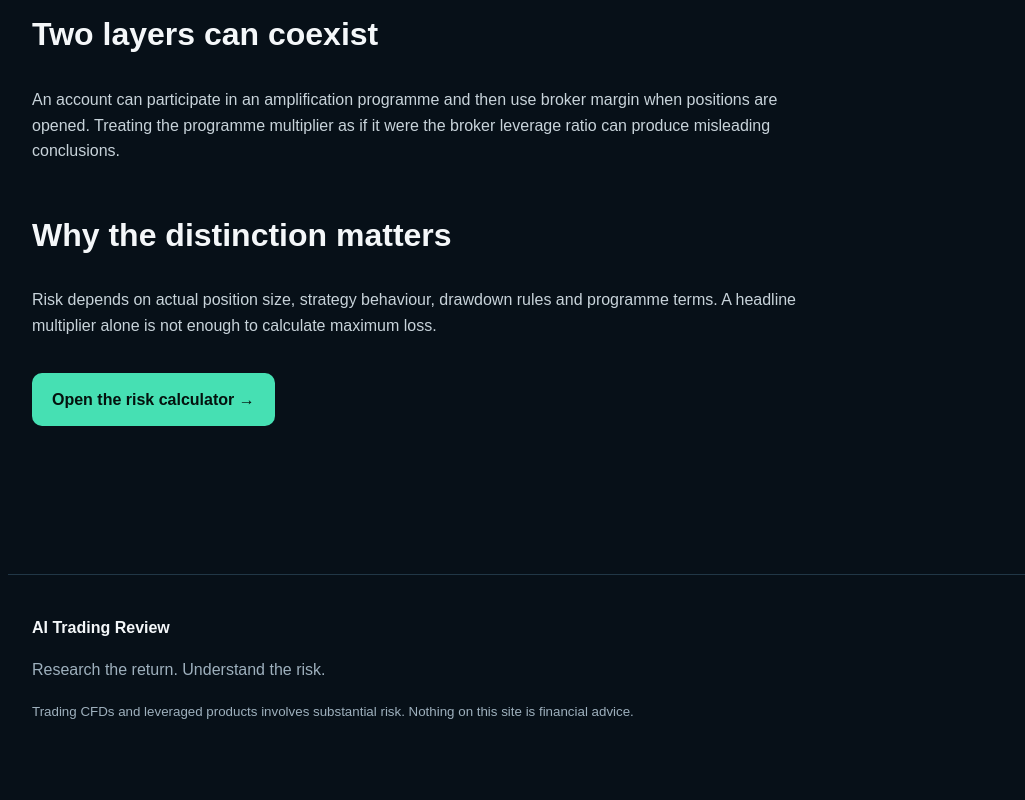
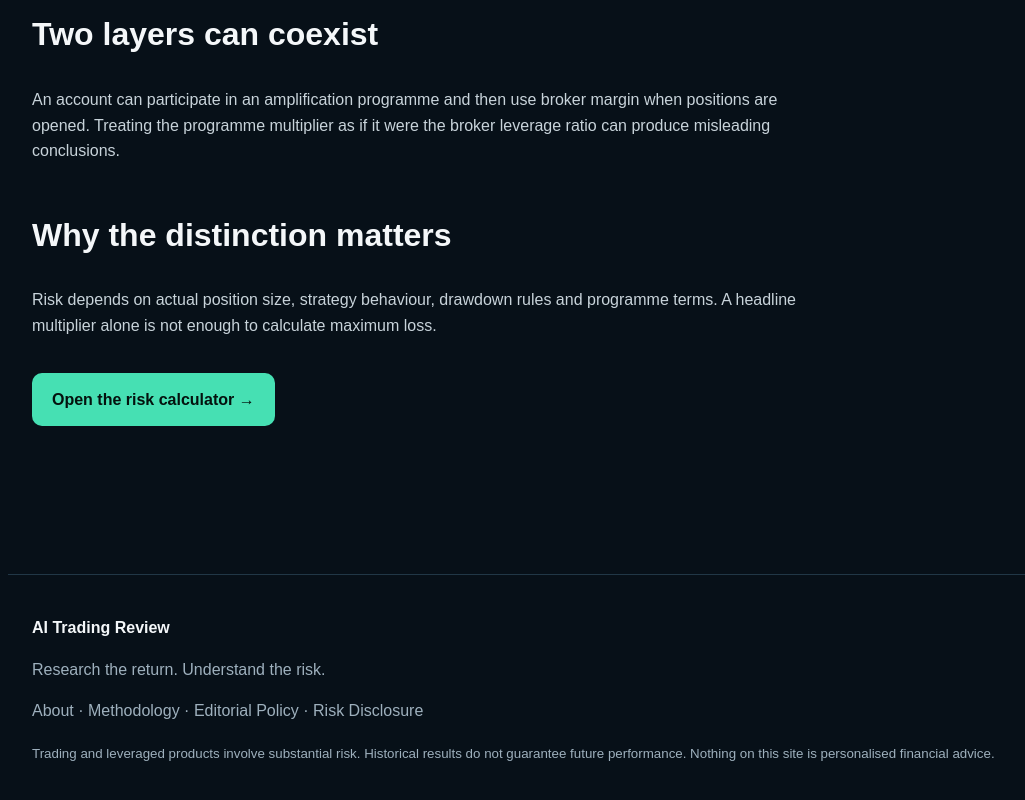
Before and after one commit to sverkercaron-sys/ai-trading-review, a Next.js app: page /guides/leverage-vs-amplification in a window 1280 px wide. Shown: the part 768-1568 px from the top of the page, without its empty margins (52-1077 px from the left). Built offline with nearby package versions, Linux system fonts and the light colour scheme.

Commit message:
Add trust pages to site footer

```diff
--- a/app/layout.tsx
+++ b/app/layout.tsx
@@ -8,5 +8,5 @@ export const metadata: Metadata = {
 };
 
 export default function RootLayout({ children }: Readonly<{ children: React.ReactNode }>) {
-  return <html lang="en"><body><header><Link className="brand" href="/">AI<span>TRADING</span>REVIEW</Link><nav><Link href="/tools/ai-trading-calculator">Tools</Link><Link href="/guides">Guides</Link><Link href="/reviews">Reviews</Link></nav></header>{children}<footer><strong>AI Trading Review</strong><p>Research the return. Understand the risk.</p><small>Trading CFDs and leveraged products involves substantial risk. Nothing on this site is financial advice.</small></footer></body></html>;
+  return <html lang="en"><body><header><Link className="brand" href="/">AI<span>TRADING</span>REVIEW</Link><nav><Link href="/tools/ai-trading-calculator">Tools</Link><Link href="/guides">Guides</Link><Link href="/reviews">Reviews</Link></nav></header>{children}<footer><strong>AI Trading Review</strong><p>Research the return. Understand the risk.</p><p><Link href="/about">About</Link> · <Link href="/methodology">Methodology</Link> · <Link href="/editorial-policy">Editorial Policy</Link> · <Link href="/risk-disclosure">Risk Disclosure</Link></p><small>Trading and leveraged products involve substantial risk. Historical results do not guarantee future performance. Nothing on this site is personalised financial advice.</small></footer></body></html>;
 }
```
